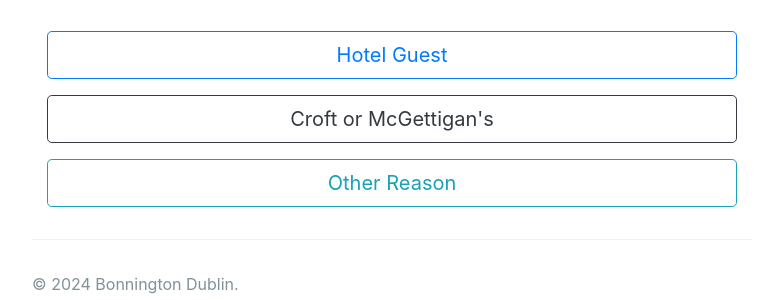
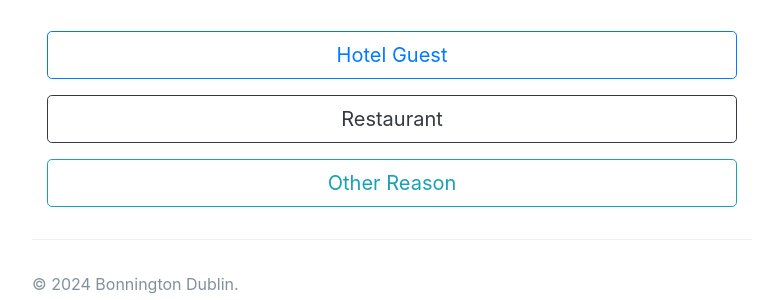
Before and after one commit to BonningtonDublin/bonningtondublin.github.io, a Jekyll site: the page built from README.md, in a window 1280 px wide. Shown: the part 121-421 px from the top of the page, without its empty margins (248-1031 px from the left). Built offline with Jekyll 4.4.1, drawn with Linux system fonts in a browser that asks for light colours; our own code applies the rules of GitHub Pages for plain Markdown files.

Commit message:
Update default.html

```diff
--- a/_layouts/default.html
+++ b/_layouts/default.html
@@ -77,7 +77,7 @@ Autor: Suellen Lourrayne
   <div id="reason-buttons" class="d-grid gap-2 text-center">
     <button type="button" class="btn btn-lg btn-block mb-3 hidden"></button>
     <button type="button" class="btn btn-outline-primary btn-lg btn-block mb-3" id="btnGuest" onclick="selectReason('guest')">Hotel Guest</button>
-    <button type="button" class="btn btn-outline-dark btn-lg btn-block mb-3" id="btnBar" onclick="selectReason('croft_mcgettigans')">Croft or McGettigan's</button>
+    <button type="button" class="btn btn-outline-dark btn-lg btn-block mb-3" id="btnBar" onclick="selectReason('croft_mcgettigans')">Restaurant</button>
     <button type="button" class="btn btn-outline-info btn-lg btn-block mb-3" id="btnOther" onclick="selectReason('other')">Other Reason</button>
   </div>
 
```
